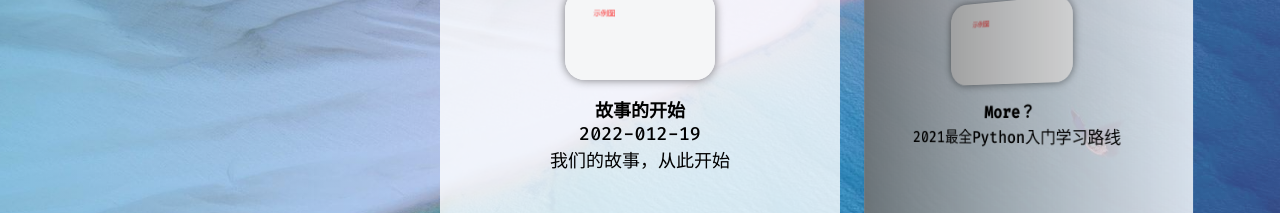
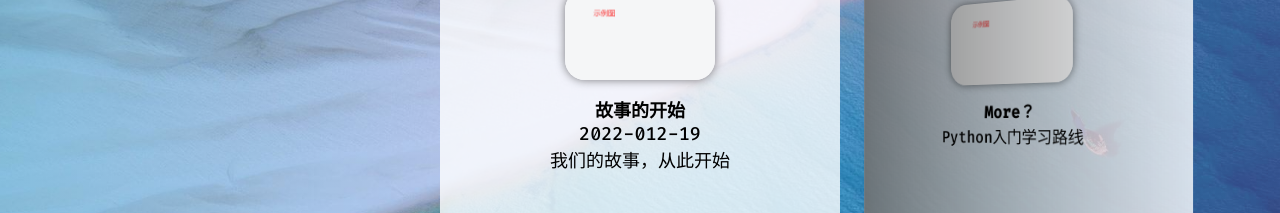
Before and after one commit to 18176124195/18176124195.github.io, a plain HTML site: page index.html in a window 1280 px wide. Shown: the part 1780-1993 px from the top of the page. Drawn offline with nearby package versions, Linux system fonts and the light colour scheme.

Commit message:
Update index.html

```diff
--- a/index.html
+++ b/index.html
@@ -91,7 +91,7 @@
                     <div class="page2-box">
                         <img src="./images/page-2-10.jpg" alt="page2-10">
                         <p><b>More？</b></p>
-                        <p>2021最全Python入门学习路线</p>
+                        <p>Python入门学习路线</p>
                         <p
 Python学习路线一：Python基础
 Python学习路线二：Python高级编程
@@ -99,7 +99,8 @@ Python学习路线三：web前端开发
 Python学习路线四：后端开发
 Python学习路线五：爬虫开发
 Python学习路线六：人工智能
-Python学习路线七：全栈开发</p>
+Python学习路线七：全栈开发
+                        </p>
                     </div>
                 </div>
             </div>
```
